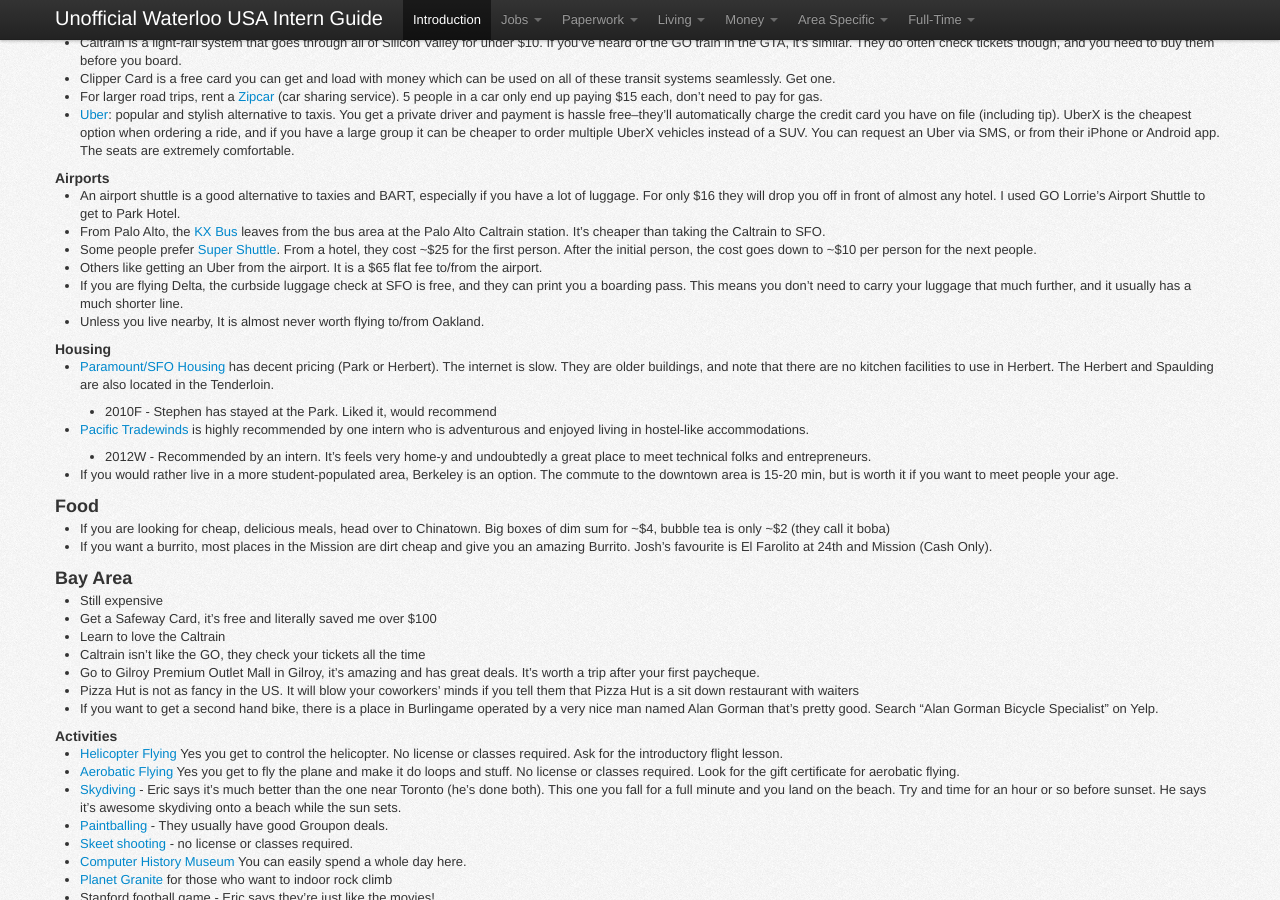
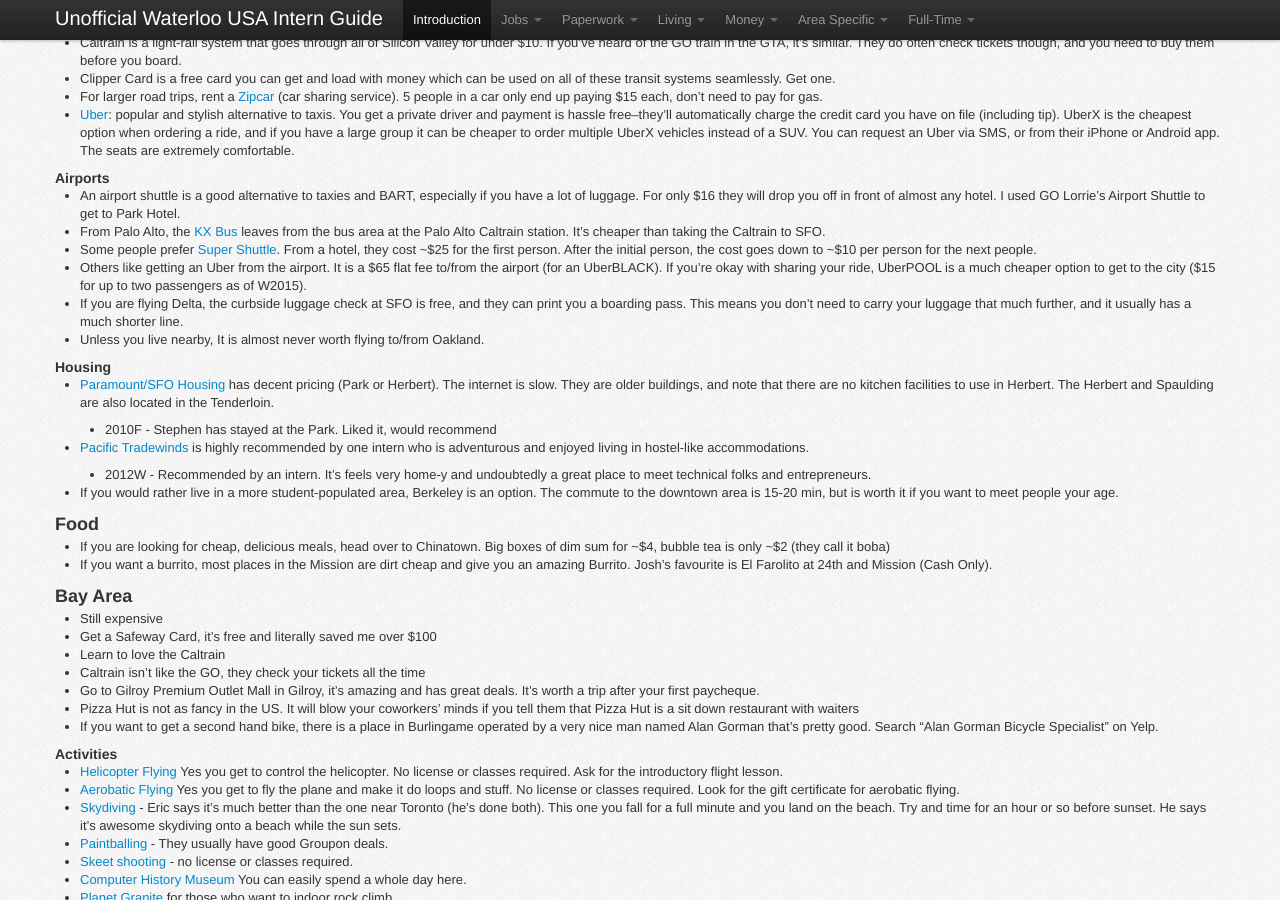
Before and after one commit to sholiday/Unofficial-Waterloo-USA-Intern-Guide, a Jekyll site: the page built from index.markdown, in a window 1280 px wide and 900 px high, scrolled down 9631 px. Built offline with Jekyll 4.4.1, drawn with Linux system fonts in a browser that asks for light colours; nearby versions of some CDN libraries; Markdown is read by kramdown in place of the engine named in the settings.

Commit message:
UberPOOL from SFO tip.

```diff
--- a/index.markdown
+++ b/index.markdown
@@ -868,7 +868,10 @@ If you are an intern and have more info let me know.
   any hotel. I used GO Lorrie's Airport Shuttle to get to Park Hotel.
 * From Palo Alto, the [KX Bus](http://www.samtrans.com/schedulesandmaps/timetables/KX.html) leaves from the bus area at the Palo Alto Caltrain station. It's cheaper than taking the Caltrain to SFO.
 * Some people prefer [Super Shuttle](http://www.supershuttle.com/). From a hotel, they cost ~$25 for the first person. After the initial person, the cost goes down to ~$10 per person for the next people.
-* Others like getting an Uber from the airport. It is a $65 flat fee to/from the airport.
+* Others like getting an Uber from the airport. It is a $65 flat fee to/from
+  the airport (for an UberBLACK). If you're okay with sharing your ride,
+  UberPOOL is a much cheaper option to get to the city ($15 for up to two
+  passengers as of W2015).
 * If you are flying Delta, the curbside luggage check at SFO is free, and they can print you a boarding pass. This means you don't need to carry your luggage that much further, and it usually has a much shorter line.
 * Unless you live nearby, It is almost never worth flying to/from Oakland.
 
```
